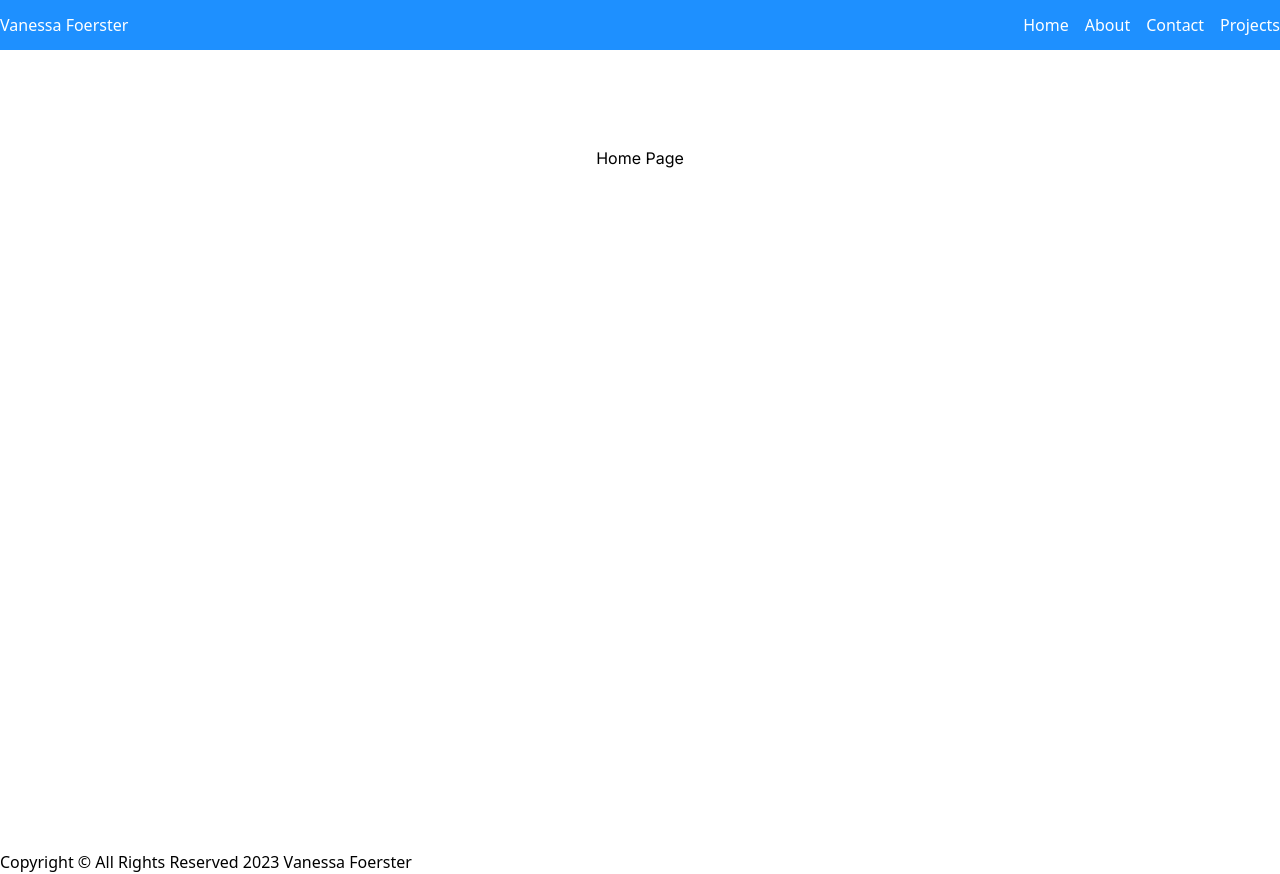
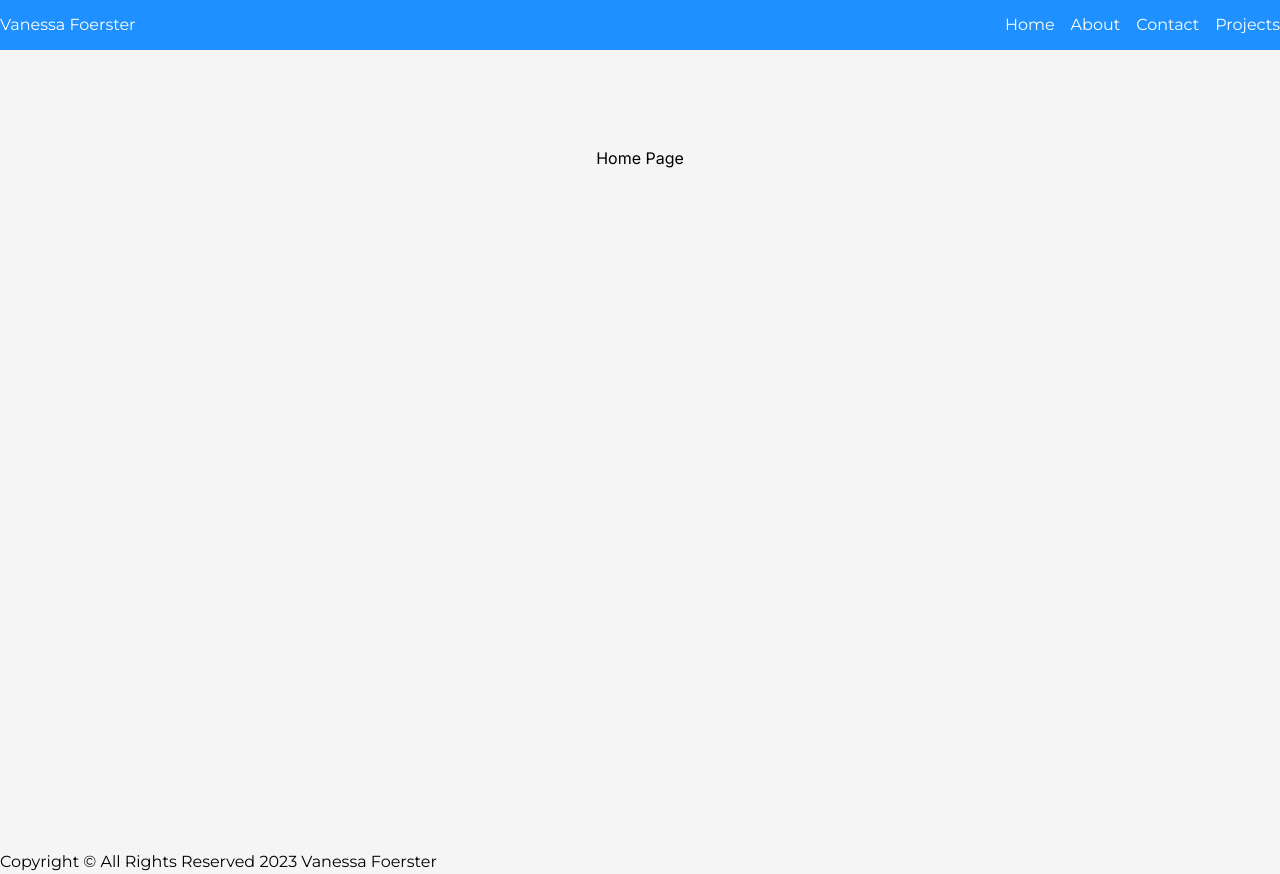
Before and after one commit to illnessink/portfolio, a Next.js app: page / in a window 1280 px wide. Built offline with nearby package versions, Linux system fonts and the light colour scheme.

Commit message:
wip: adds font and changes layout

```diff
--- a/pages/_app.js
+++ b/pages/_app.js
@@ -1,13 +1,26 @@
 import '@/styles/globals.css'
+import {Montserrat} from 'next/font/google'
+import Head from 'next/head'
 import Header from '@/components/Header'
 import Footer from '@/components/Footer'
+
+const montserrat = Montserrat({
+  subsets: ['latin'],
+  variable: '--font-mont'
+})
 
 export default function App({ Component, pageProps }) {
   return (
     <>
-    <Header />
-    <Component {...pageProps} />
-    <Footer />
+    <Head>
+        <meta name="viewport" content="width=device-width, initial-scale=1" />
+        <link rel="icon" href="/favicon.ico" />
+    </Head>
+    <main className={`${montserrat.variable} font-mont bg-light w-full min-h-screen`}>
+      <Header />
+      <Component {...pageProps} />
+      <Footer />
+    </main>
     </>
   )
 }
```
